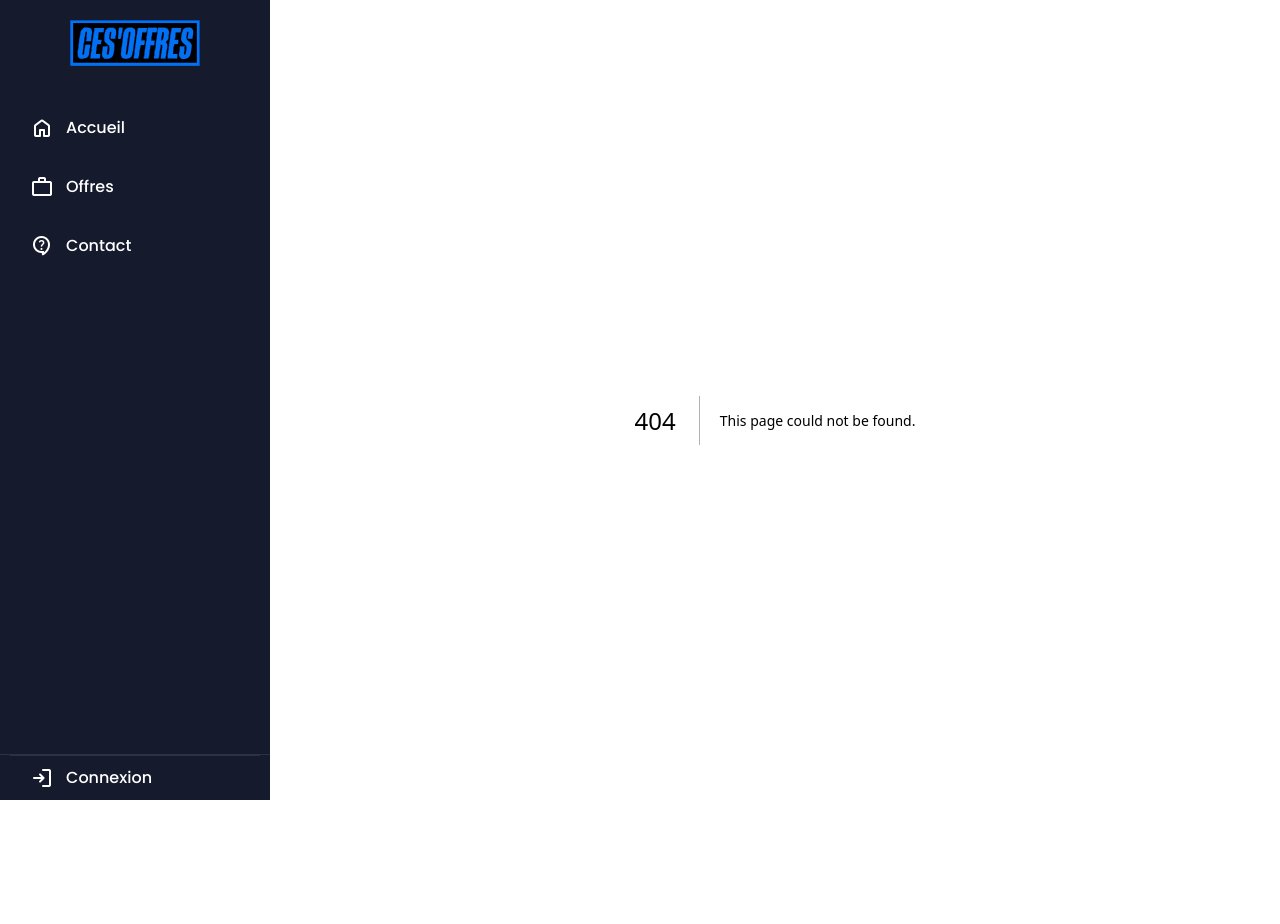
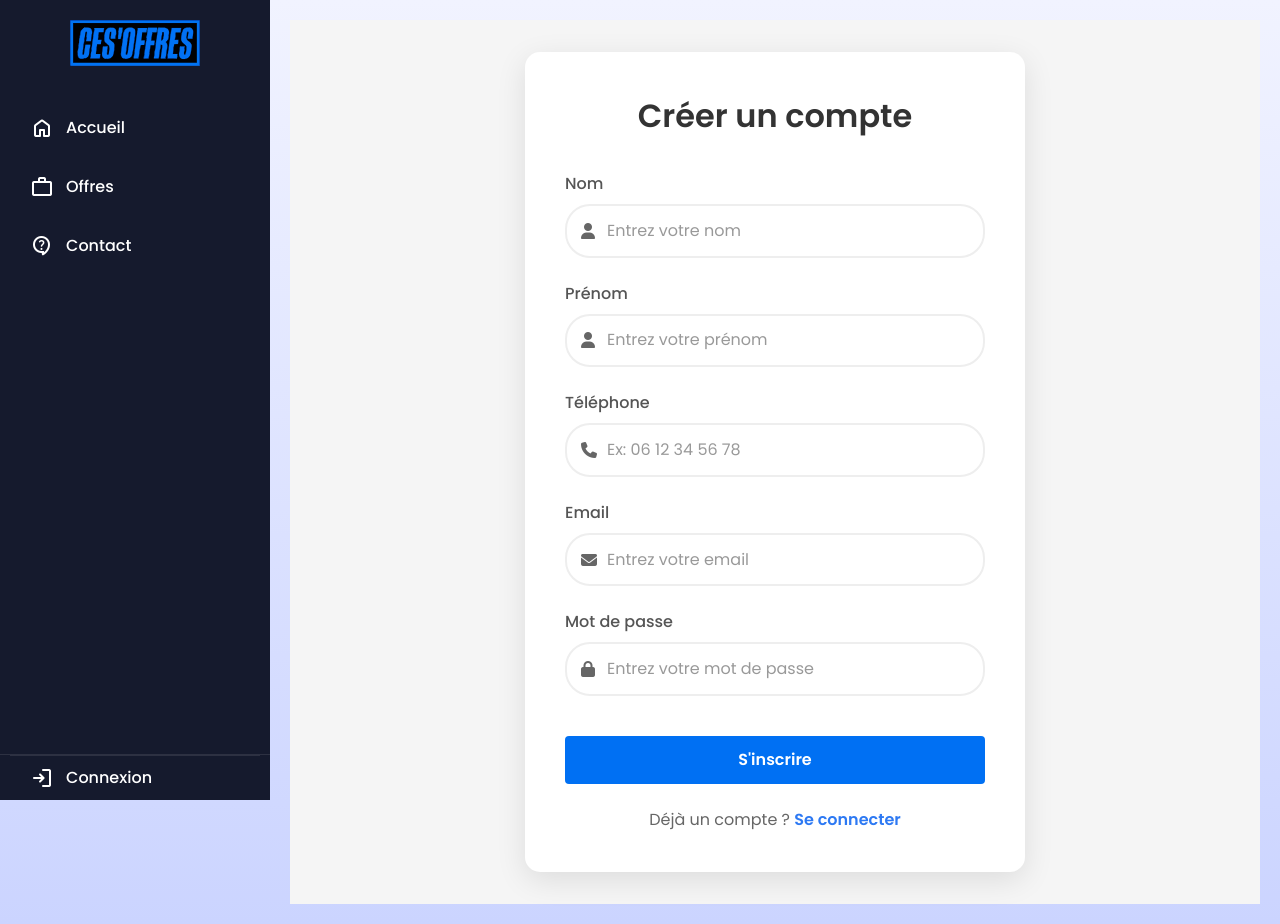
Before and after one commit to CES-OFFRES-Team/CES-OFFRES, a Next.js app: page /Register in a window 1280 px wide. Before the commit this address had no page. Before the commit the page ends 840 px from the top, so only its background shows below. Built offline with nearby package versions, Linux system fonts and the light colour scheme.

Commit message:
Correction des erreurs et ajout d'une page d'inscription

```diff
--- /dev/null
+++ b/src/app/Register/page.js
@@ -0,0 +1,227 @@
+"use client";
+import React, { useState } from 'react';
+import './register.css';
+import { useRouter } from 'next/navigation';
+
+export default function RegisterPage() {
+  const router = useRouter();
+  const [formData, setFormData] = useState({
+    nom_personne: '',
+    prenom_personne: '',
+    téléphone_personne: '',
+    email_personne: '',
+    password_personne: '',
+    role: 'user'
+  });
+  const [message, setMessage] = useState('');
+  const [error, setError] = useState('');
+  const [isSubmitting, setIsSubmitting] = useState(false);
+
+  const validateForm = () => {
+    if (!formData.nom_personne.trim()) {
+      setError('Le nom est requis');
+      return false;
+    }
+    if (!formData.prenom_personne.trim()) {
+      setError('Le prénom est requis');
+      return false;
+    }
+    if (!formData.téléphone_personne.trim()) {
+      setError('Le numéro de téléphone est requis');
+      return false;
+    }
+    if (!formData.email_personne.trim()) {
+      setError('L\'email est requis');
+      return false;
+    }
+    if (!formData.password_personne.trim()) {
+      setError('Le mot de passe est requis');
+      return false;
+    }
+
+    // Validation du format de l'email
+    const emailRegex = /^[^\s@]+@[^\s@]+\.[^\s@]+$/;
+    if (!emailRegex.test(formData.email_personne)) {
+      setError('Format d\'email invalide');
+      return false;
+    }
+
+    // Validation du format du téléphone (format français)
+    const phoneRegex = /^(?:(?:\+|00)33|0)\s*[1-9](?:[\s.-]*\d{2}){4}$/;
+    if (!phoneRegex.test(formData.téléphone_personne)) {
+      setError('Format de téléphone invalide (format français requis)');
+      return false;
+    }
+
+    return true;
+  };
+
+  const handleSubmit = async (e) => {
+    e.preventDefault();
+    setError('');
+    setMessage('');
+
+    if (!validateForm()) {
+      return;
+    }
+
+    setIsSubmitting(true);
+
+    try {
+      // Normalisation du numéro de téléphone
+      const normalizedPhone = formData.téléphone_personne.replace(/[\s.-]/g, '');
+
+      const dataToSend = {
+        ...formData,
+        téléphone_personne: normalizedPhone
+      };
+
+      console.log('Données envoyées:', dataToSend);
+
+      const response = await fetch('http://20.19.36.142:8000/api/users', {
+        method: 'POST',
+        headers: {
+          'Content-Type': 'application/json',
+          'Accept': 'application/json'
+        },
+        body: JSON.stringify(dataToSend),
+      });
+
+      console.log('Status de la réponse:', response.status);
+      const responseText = await response.text();
+      console.log('Réponse brute du serveur:', responseText);
+
+      let data;
+      try {
+        data = JSON.parse(responseText);
+      } catch (e) {
+        console.error('Erreur lors du parsing JSON:', e);
+        throw new Error('Réponse invalide du serveur');
+      }
+
+      if (response.ok) {
+        setMessage('Inscription réussie ! Redirection vers la page de connexion...');
+        setTimeout(() => {
+          router.push('/Login');
+        }, 2000);
+      } else {
+        if (data.message && data.message.includes('email')) {
+          setError('Cet email est déjà utilisé');
+        } else {
+          setError(data.message || 'Erreur lors de l\'inscription. Veuillez réessayer.');
+        }
+      }
+    } catch (error) {
+      console.error('Erreur complète:', error);
+      setError('Erreur de connexion au serveur. Veuillez réessayer plus tard.');
+    } finally {
+      setIsSubmitting(false);
+    }
+  };
+
+  const handleChange = (e) => {
+    const { name, value } = e.target;
+    setFormData(prev => ({
+      ...prev,
+      [name]: value
+    }));
+  };
+
+  return (
+    <div className="register-container">
+      <form className="register-form" onSubmit={handleSubmit}>
+        <h2>Créer un compte</h2>
+
+        <div className="form-group">
+          <label>Nom</label>
+          <div className="input-wrapper">
+            <i className="fas fa-user"></i>
+            <input
+              type="text"
+              name="nom_personne"
+              value={formData.nom_personne}
+              onChange={handleChange}
+              placeholder="Entrez votre nom"
+              required
+            />
+          </div>
+        </div>
+
+        <div className="form-group">
+          <label>Prénom</label>
+          <div className="input-wrapper">
+            <i className="fas fa-user"></i>
+            <input
+              type="text"
+              name="prenom_personne"
+              value={formData.prenom_personne}
+              onChange={handleChange}
+              placeholder="Entrez votre prénom"
+              required
+            />
+          </div>
+        </div>
+
+        <div className="form-group">
+          <label>Téléphone</label>
+          <div className="input-wrapper">
+            <i className="fas fa-phone"></i>
+            <input
+              type="tel"
+              name="téléphone_personne"
+              value={formData.téléphone_personne}
+              onChange={handleChange}
+              placeholder="Ex: 06 12 34 56 78"
+              required
+            />
+          </div>
+        </div>
+
+        <div className="form-group">
+          <label>Email</label>
+          <div className="input-wrapper">
+            <i className="fas fa-envelope"></i>
+            <input
+              type="email"
+              name="email_personne"
+              value={formData.email_personne}
+              onChange={handleChange}
+              placeholder="Entrez votre email"
+              required
+            />
+          </div>
+        </div>
+
+        <div className="form-group">
+          <label>Mot de passe</label>
+          <div className="input-wrapper">
+            <i className="fas fa-lock"></i>
+            <input
+              type="password"
+              name="password_personne"
+              value={formData.password_personne}
+              onChange={handleChange}
+              placeholder="Entrez votre mot de passe"
+              required
+            />
+          </div>
+        </div>
+
+        {error && <div className="error-message">{error}</div>}
+        {message && <div className="success-message">{message}</div>}
+
+        <button
+          type="submit"
+          className="register-button"
+          disabled={isSubmitting}
+        >
+          {isSubmitting ? 'Inscription en cours...' : 'S\'inscrire'}
+        </button>
+
+        <div className="login-link">
+          Déjà un compte ? <a href="/Login">Se connecter</a>
+        </div>
+      </form>
+    </div>
+  );
+}
--- /dev/null
+++ b/src/app/Register/register.css
@@ -0,0 +1,133 @@
+.register-container {
+  display: flex;
+  justify-content: center;
+  align-items: center;
+  min-height: 100vh;
+  padding: 2rem;
+  background-color: #f5f5f5;
+}
+
+.register-form {
+  background: white;
+  padding: 2.5rem;
+  border-radius: 15px;
+  box-shadow: 0 8px 30px rgba(0, 0, 0, 0.1);
+  width: 100%;
+  max-width: 500px;
+}
+
+.register-form h2 {
+  text-align: center;
+  color: #333;
+  margin-bottom: 2rem;
+  font-size: 2rem;
+  font-weight: 600;
+}
+
+.form-group {
+  margin-bottom: 1.5rem;
+}
+
+.form-group label {
+  display: block;
+  margin-bottom: 0.5rem;
+  color: #555;
+  font-weight: 500;
+}
+
+.input-wrapper {
+  position: relative;
+  display: flex;
+  align-items: center;
+}
+
+.input-wrapper i {
+  position: absolute;
+  left: 1rem;
+  color: #666;
+}
+
+.input-wrapper input {
+  width: 100%;
+  padding: 0.8rem 1rem 0.8rem 2.5rem;
+  border: 2px solid #eee;
+  border-radius: 8px;
+  font-size: 1rem;
+  transition: all 0.3s ease;
+}
+
+.input-wrapper input:focus {
+  border-color: #2d79f3;
+  outline: none;
+  box-shadow: 0 0 0 3px rgba(45, 121, 243, 0.1);
+}
+
+.input-wrapper input::placeholder {
+  color: #999;
+}
+
+.register-button {
+  width: 100%;
+  padding: 1rem;
+  background-color: #2d79f3;
+  color: white;
+  border: none;
+  border-radius: 8px;
+  font-size: 1rem;
+  font-weight: 600;
+  cursor: pointer;
+  transition: background-color 0.3s ease;
+  margin-top: 1rem;
+}
+
+.register-button:hover {
+  background-color: #1b64da;
+}
+
+.error-message {
+  background-color: #fee;
+  color: #e44;
+  padding: 0.8rem;
+  border-radius: 8px;
+  margin-bottom: 1rem;
+  text-align: center;
+}
+
+.success-message {
+  background-color: #e8f5e9;
+  color: #4caf50;
+  padding: 0.8rem;
+  border-radius: 8px;
+  margin-bottom: 1rem;
+  text-align: center;
+}
+
+.login-link {
+  text-align: center;
+  margin-top: 1.5rem;
+  color: #666;
+}
+
+.login-link a {
+  color: #2d79f3;
+  text-decoration: none;
+  font-weight: 600;
+}
+
+.login-link a:hover {
+  text-decoration: underline;
+}
+
+@media (max-width: 768px) {
+  .register-container {
+    padding: 1rem;
+  }
+
+  .register-form {
+    padding: 1.5rem;
+  }
+
+  .register-form h2 {
+    font-size: 1.5rem;
+  }
+}
--- a/src/app/layout.js
+++ b/src/app/layout.js
@@ -15,6 +15,7 @@ export default function RootLayout({ children }) {
     <html lang="fr">
       <head>
         <link rel="stylesheet" href="https://fonts.googleapis.com/css2?family=Material+Symbols+Rounded:opsz,wght,FILL,GRAD@24,400,0,0" />
+        <link rel="stylesheet" href="https://cdnjs.cloudflare.com/ajax/libs/font-awesome/6.5.1/css/all.min.css" />
       </head>
       <body>
         <aside className="sidebar">
```
